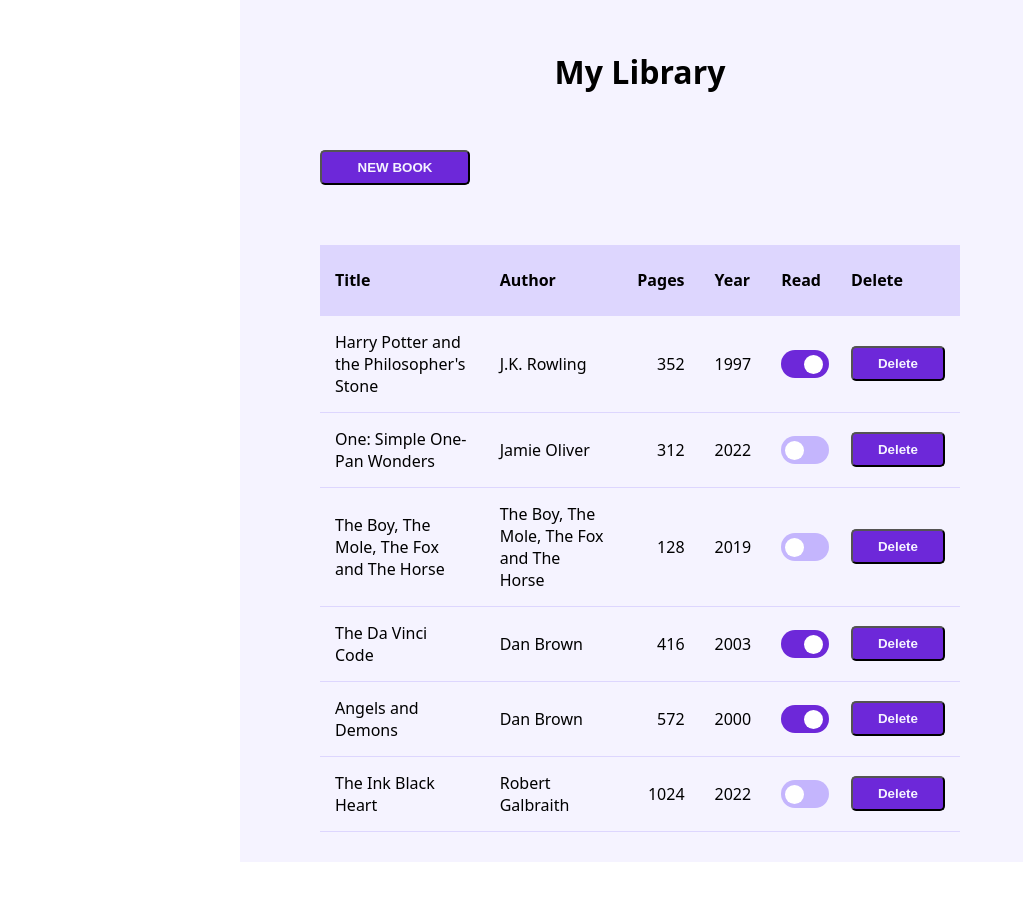
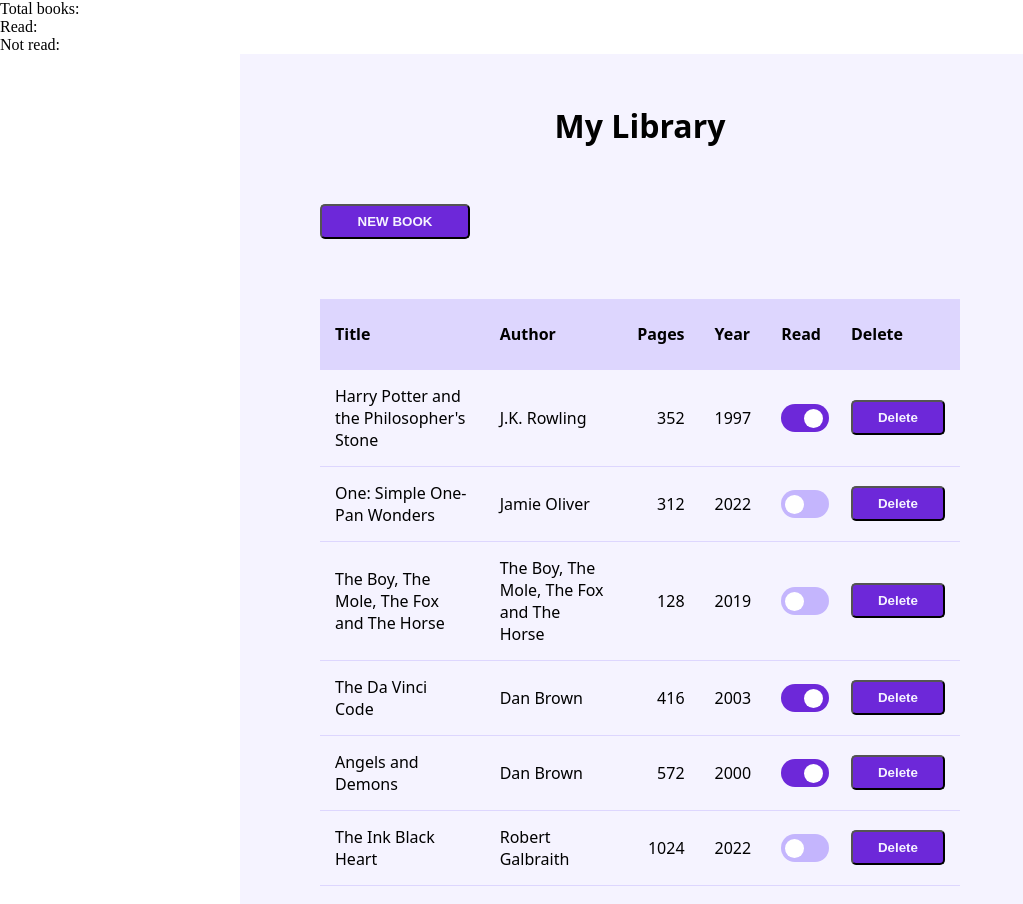
Before and after one commit to pagameri/library, a plain HTML site: page index.html in a window 1280 px wide. Shown: the whole page, without its empty margins (0-1023 px from the left). Before the commit the page ends 862 px from the top, so only its background shows below. Drawn offline with Linux system fonts and the light colour scheme.

Commit message:
Add header to count books

```diff
--- a/index.html
+++ b/index.html
@@ -8,6 +8,21 @@
   <link rel="stylesheet" href="styles.css">
 </head>
 <body>
+  <header>
+    <span>
+      <div>Total books:</div>
+      <p id="total-books"></p>
+    </span>
+    <span>
+      <div>Read:</div>
+      <p id="read-books"></p>
+    </span>
+    <span>
+      <div>Not read:</div>
+      <p id="not-read-books"></p>
+    </span>
+  </header>
+
   <main>
     <div class="container">
       <h1>My Library</h1>
```
